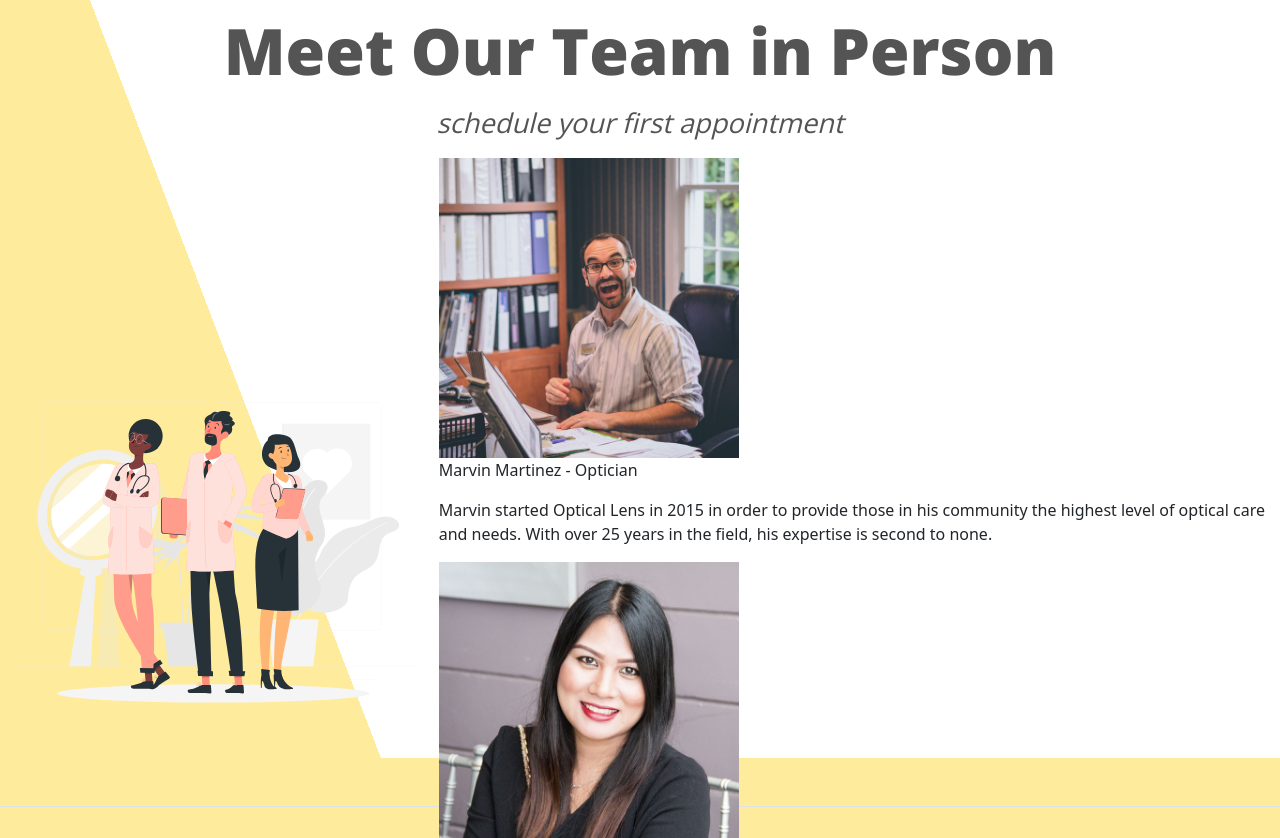
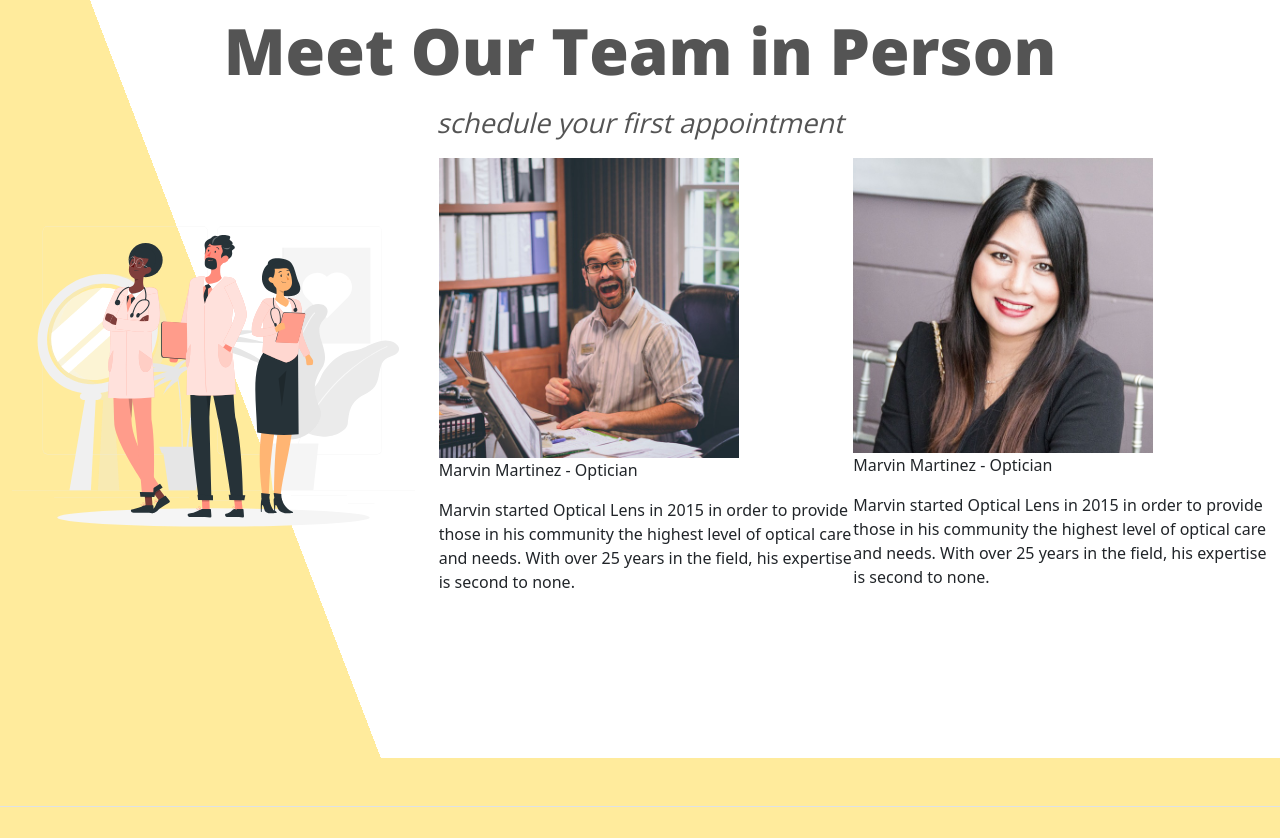
Before and after one commit to eecanada/optical, a plain HTML site: page index.html in a window 1280 px wide. Shown: the part 3242-4080 px from the top of the page. Drawn offline with nearby package versions, Linux system fonts and the light colour scheme.

Commit message:
flex the column

```diff
--- a/css/styles.css
+++ b/css/styles.css
@@ -486,6 +486,10 @@ h3 {
   align-items: center;
 }
 
+.team-col-two{
+  display: flex;
+}
+
 .team-col-two img{
   max-width: 300px;
 }
```
